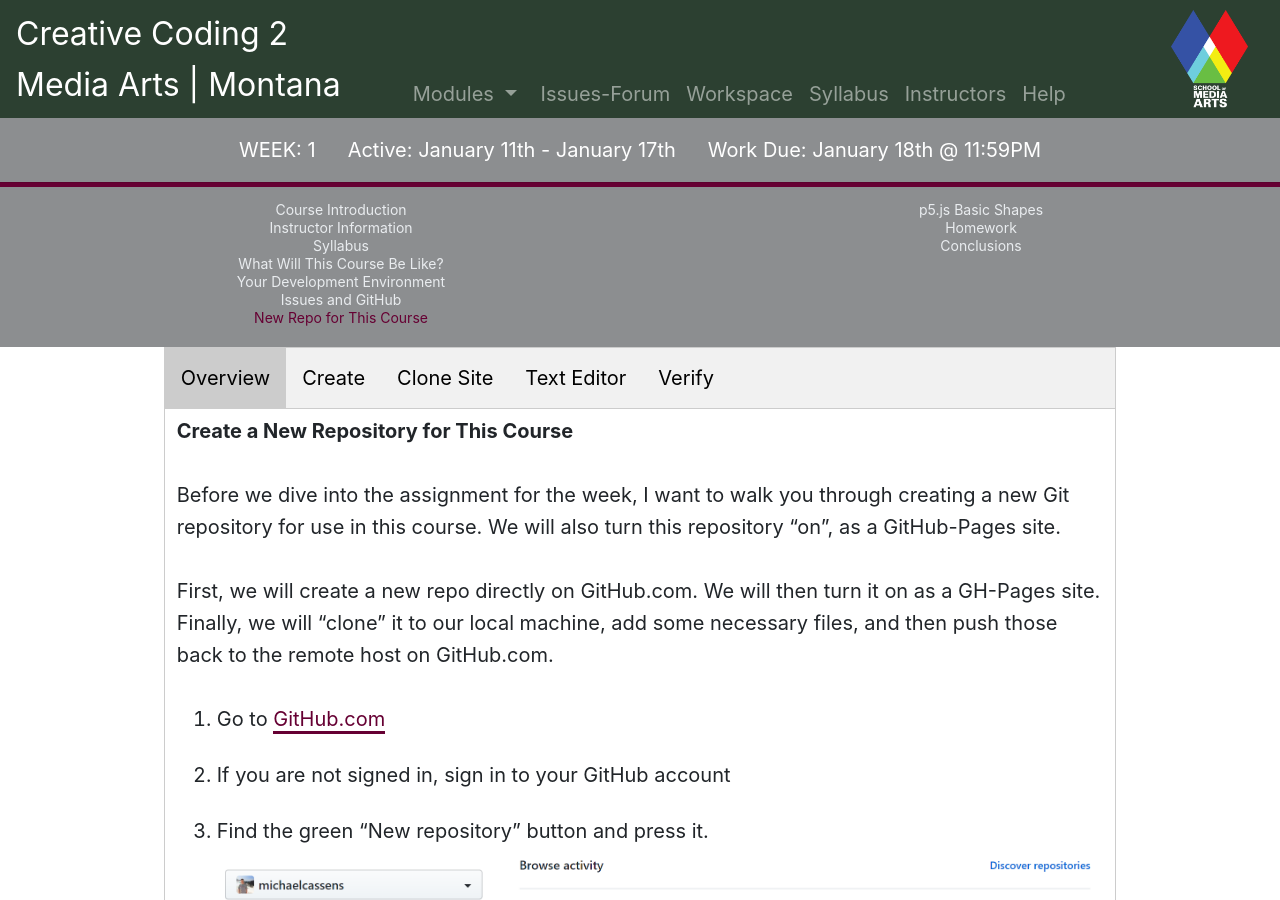
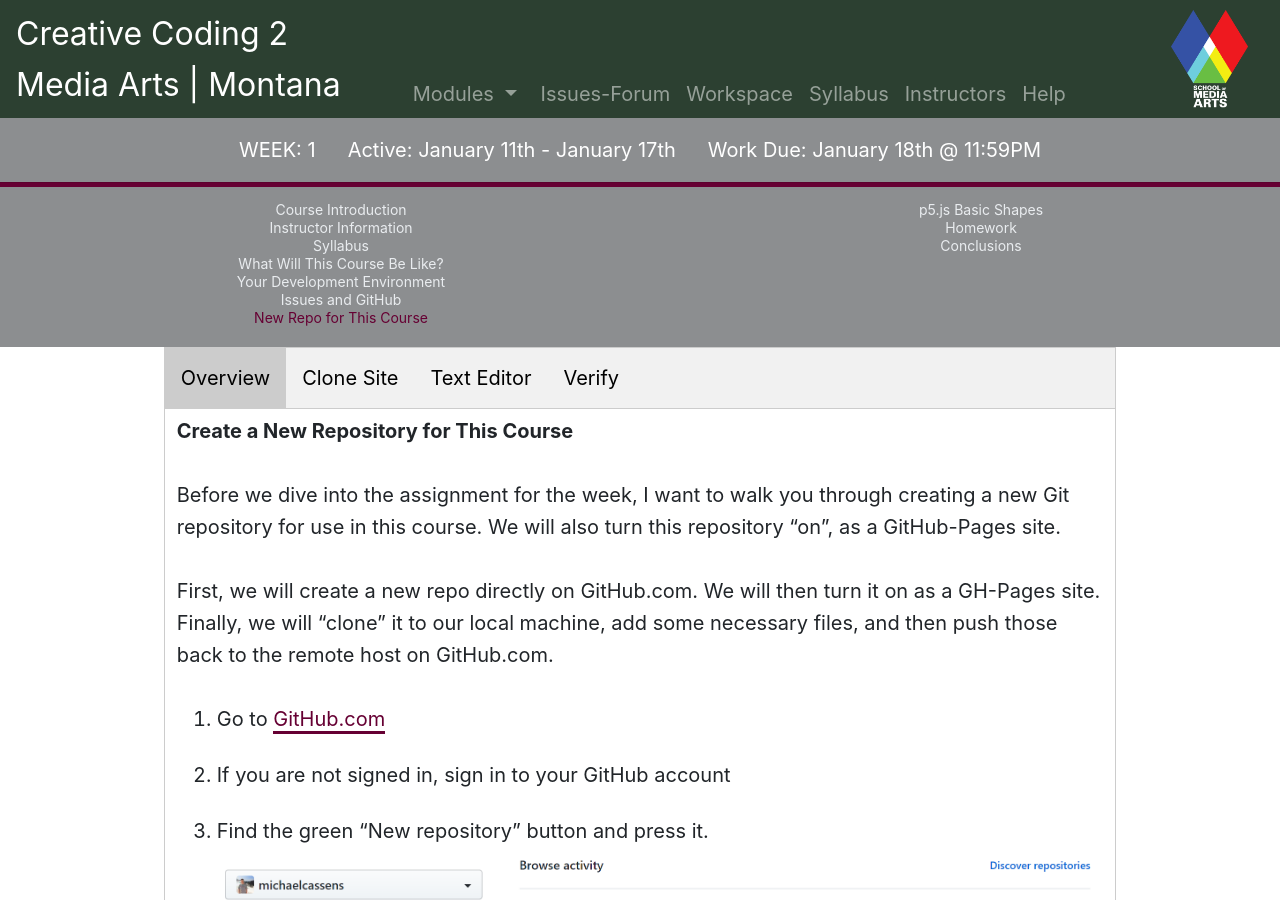
Before and after one commit to Montana-Media-Arts/220-creative-coding2-Spring2021, a Jekyll site: the page built from modules/week-1/_posts/2017-01-12-new-course-repo.md, in a window 1280 px wide and 900 px high. Built offline with Jekyll 4.4.1, drawn with Linux system fonts in a browser that asks for light colours; nearby versions of some CDN libraries; comment, search, counter and statistics services are not loaded.

Commit message:
Update 2017-01-12-new-course-repo.md

```diff
--- a/modules/week-1/_posts/2017-01-12-new-course-repo.md
+++ b/modules/week-1/_posts/2017-01-12-new-course-repo.md
@@ -6,7 +6,6 @@ jotted: false
 
 <div class="tab">
     <button class="tablinks active" onclick="openTab(event, 'Overview')">Overview</button>
-    <button class="tablinks" onclick="openTab(event, 'Pages')">Create</button>
     <button class="tablinks" onclick="openTab(event, 'Clone')">Clone Site</button>
     <button class="tablinks" onclick="openTab(event, 'TextEditor')">Text Editor</button>
     <button class="tablinks" onclick="openTab(event, 'Verify')">Verify</button>
```
